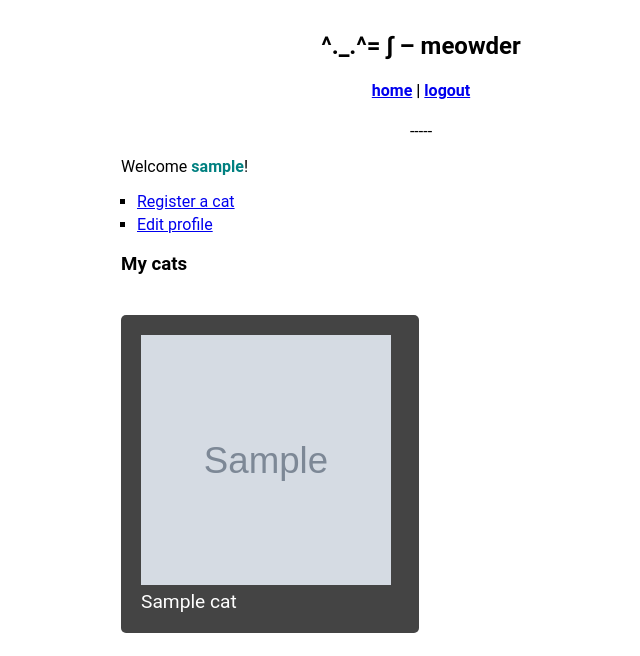
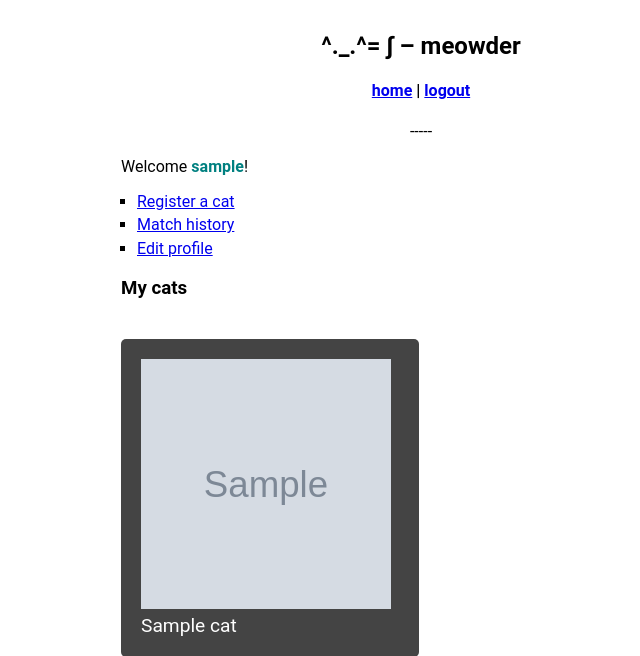
Before and after one commit to mwiens91/meowder, a Django app: page / in a window 1280 px wide. Shown: the top 656 px of the page, without its empty margins (219-859 px from the left). Run offline with Django 3.2, Linux system fonts and the light colour scheme; a user stored in the database is signed in; tables that the repository leaves empty hold one stand-in row (values such as "Sample post"); grey boxes marked "Sample" are stand-in pictures.

Commit message:
Add match history page showing Cat Matches

```diff
--- a/cats/views_profile.py
+++ b/cats/views_profile.py
@@ -4,7 +4,7 @@ from django.contrib.auth.models import User
 from django.views.generic.edit import UpdateView
 from django.shortcuts import redirect, render
 from cats.forms import ProfileSignUpForm
-from cats.models import Profile
+from cats.models import Profile, Match
 
 
 class EditEmail(UpdateView):
@@ -33,6 +33,33 @@ def home(request):
     return render(request, 'home.html', {'cats': cats})
 
 @login_required
+def match_history(request):
+    """The page showing a user's cat's matches.
+
+    Renders a page with all of a user's cat's matches. Passes along a
+    dictionary containing dates as keys, and the matches as values.
+    """
+    match_dict = dict()
+    matches = Match.objects.filter(
+                matchingcat__owner__id=request.user.profile.id).order_by(
+                '-time')
+
+    # Build dictionary by using each match's date as a key
+    for match in matches:
+        datestring = (str(match.time.year)
+                      + '-'
+                      + str(match.time.month).zfill(2)
+                      + '-'
+                      + str(match.time.day).zfill(2)
+                     )
+        if datestring in match_dict:
+            match_dict[datestring] += [match]
+        else:
+            match_dict[datestring] = [match]
+
+    return render(request, 'match_history.html', {'matchdict': match_dict})
+
+@login_required
 def profile_edit(request):
     """User interface page for editing profile."""
     return render(request, 'editprofile.html')
--- a/meowder/urls.py
+++ b/meowder/urls.py
@@ -51,5 +51,6 @@ urlpatterns = [
     path(r'editprofile/', profile_views.profile_edit, name='editprofile'),
     path(r'login/', auth_views.login, {'template_name': 'login.html'}, name='login'),
     path(r'logout/', auth_views.logout, {'next_page': 'login'}, name='logout'),
+    path(r'match_history/', profile_views.match_history, name='match_history'),
     path(r'signup/', profile_views.profile_signup, name='signup'),
 ] + static(settings.STATIC_URL, document_root=settings.STATIC_ROOT)
--- a/static/style.css
+++ b/static/style.css
@@ -68,6 +68,20 @@ input[type=url]
 	font-size: 120%;
 }
 
+/* The grid showing an owner's cat matches*/
+.matchwrapper {
+	display: grid;
+	grid-gap: 3px;
+	background-color: #fff;
+	color: #444;
+}
+.matchbox {
+	background-color: #444;
+	color: #fff;
+	border-radius: 5px;
+	padding: 25px 10px;
+}
+
 /* The box showing a cat to rate*/
 .ratebox{
 	background-color: #444;
--- a/templates/home.html
+++ b/templates/home.html
@@ -5,6 +5,7 @@
 
 	<ul>
 		<li><a href='{% url 'catsignup' %}'>Register a cat</a></li>
+		<li><a href='{% url 'match_history' %}'>Match history</a></li>
 		<li><a href='{% url 'editprofile' %}'>Edit profile</a></li>
 	</ul>
 
```
Also changed, not shown: templates/match_history.html (added, +22 -0 lines).
